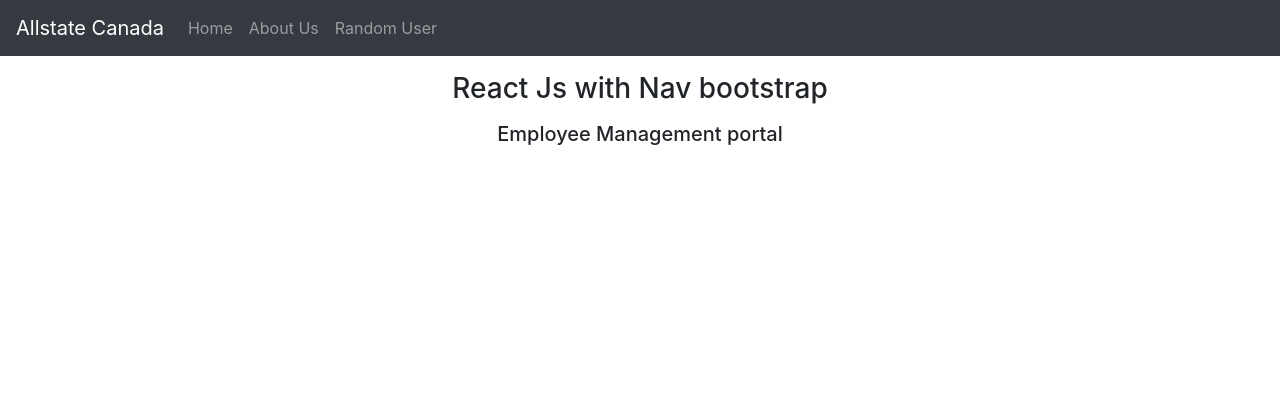
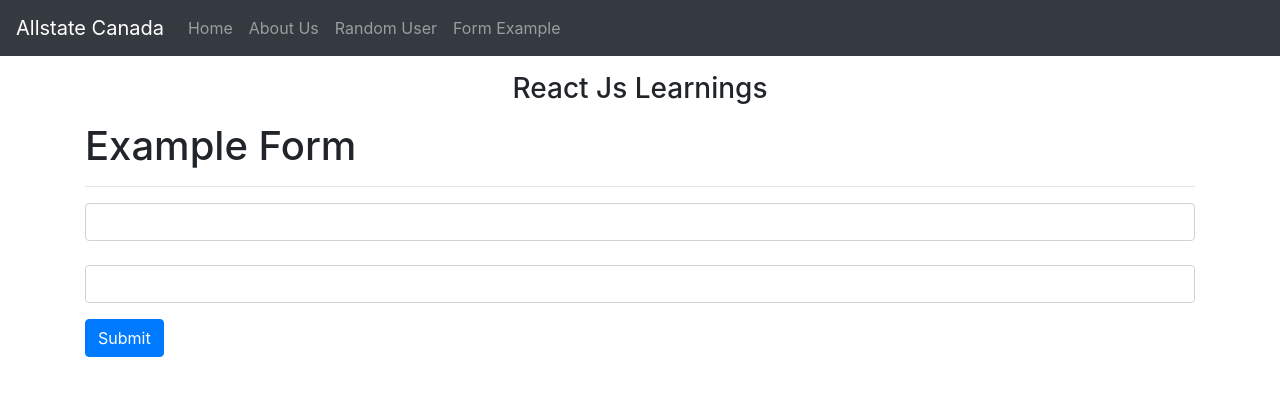
Before and after one commit to hemantgovekar/react-app-knowledge, a React (Create React App) app: page /form in a window 1280 px wide. Shown: the top 396 px of the page. Built offline with nearby package versions, Linux system fonts and the light colour scheme.

Commit message:
Forms and Validation added

```diff
--- a/src/App.js
+++ b/src/App.js
@@ -4,6 +4,7 @@ import Home from './component/Home';
 import AboutUs from './component/AboutUs';
 import GitSearch from './component/GitSearch';
 import Navigation from './component/Navigation';
+import Form from './component/Form';
 
 
 function App() {
@@ -12,12 +13,12 @@ function App() {
         <Navigation/>
 
       <div className="container">
-        <h3 className="m-3 d-flex  justify-content-center"> React Js with Nav bootstrap</h3>
-        <h5 className="m-3 d-flex  justify-content-center"> Employee Management portal</h5>
+        <h3 className="m-3 d-flex  justify-content-center"> React Js Learnings</h3>
         <Switch>
           <Route path='/' exact component={Home}></Route>
           <Route path='/aboutus' component={AboutUs}></Route>
           <Route path='/gitSearch' component={GitSearch}></Route>
+          <Route path='/form' component={Form}></Route>
         </Switch>
       </div>
     </Router>
--- /dev/null
+++ b/src/component/Form.js
@@ -0,0 +1,30 @@
+import React from 'react';
+import { register, errors, handleSubmit } from 'react-hook-form';
+import { useForm } from "react-hook-form";
+import './css/Form.css';
+
+function Form() {
+    const { register, handleSubmit, watch, errors } = useForm();
+    const onSubmit = data => console.log(data);
+
+    return (
+        <div>
+            <h1>Example Form </h1>
+            <hr />
+            <div >
+                <form onSubmit={handleSubmit(onSubmit)}>
+                    <div className="form-group">
+                        <input name="firstName" className="form-control" ref={register({ required: true, maxLength: 5 })} />
+                        {errors.firstName && <div style={{ color: 'red' }} >This field is required with maxlength : 5</div>}
+                        <br />
+                        <input name="lastName" className="form-control" ref={register({ required: true })} />
+                        {errors.lastName && <div style={{ color: 'red' }} >This field is required</div>}
+                    </div>
+                    <input type="submit" className="btn btn-primary" />
+                </form>
+            </div>
+        </div>
+    )
+}
+
+export default Form
--- a/src/component/GitSearch.js
+++ b/src/component/GitSearch.js
@@ -56,7 +56,7 @@ export default function GitSearch() {
                                 <div>Country : {user.location.country}</div>
                             </Modal.Body>
                             <Modal.Footer>
-                                <Button variant="secondary" onClick={handleClose}>
+                                <Button variant="primary" onClick={handleClose}>
                                     Close
                                 </Button>
                                 {/* <Button variant="primary" onClick={handleClose}>
--- a/src/component/Navigation.js
+++ b/src/component/Navigation.js
@@ -1,5 +1,5 @@
-import React, { Component } from 'react'
-import { Nav, Navbar, NavDropdown, Form, FormControl, Button } from 'react-bootstrap'
+import React from 'react'
+import { Nav, Navbar } from 'react-bootstrap'
 
 export default function Navigation() {
     return (
@@ -7,9 +7,11 @@ export default function Navigation() {
             <Navbar bg="dark" variant="dark">
                 <Navbar.Brand href="/">Allstate Canada</Navbar.Brand>
                 <Nav className="mr-auto">
-                    <Nav.Link  href="/">Home</Nav.Link>
+                    <Nav.Link href="/">Home</Nav.Link>
                     <Nav.Link href="/aboutus">About Us</Nav.Link>
                     <Nav.Link href="/gitsearch">Random User</Nav.Link>
+                    <Nav.Link href="/form">Form Example</Nav.Link>
+
                 </Nav>
                 {/* <Form inline>
                     <FormControl type="text" placeholder="Search" className="mr-sm-2" />
--- /dev/null
+++ b/src/component/css/Form.css
@@ -0,0 +1,3 @@
+.spanStyle{
+    color: red;
+}
```
